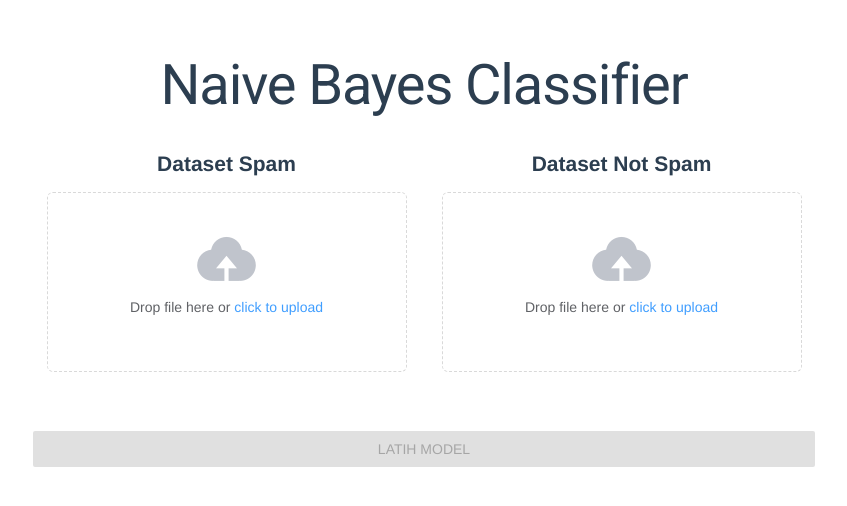
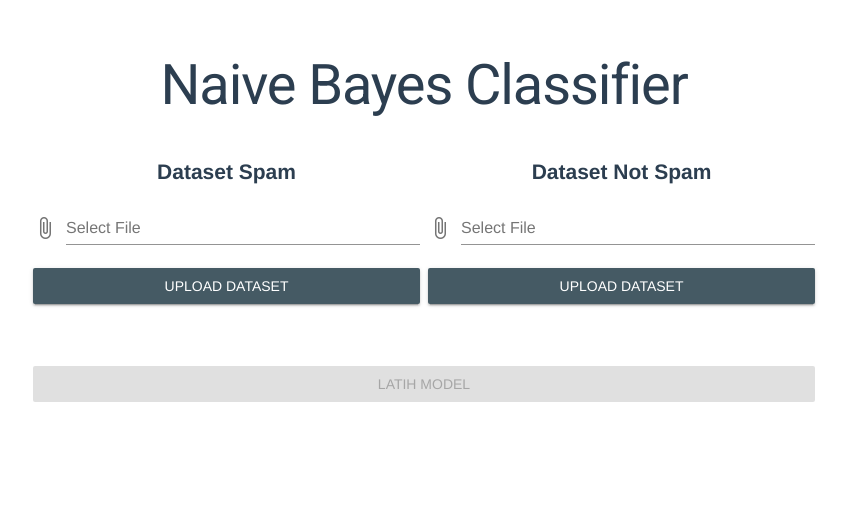
Before and after one commit to ebetap/frontend-naivebayesclassifier, a Vue app: page /train-model in a window 1280 px wide. Shown: the top 506 px of the page, without its empty margins (216-1063 px from the left). Built offline with nearby package versions, Linux system fonts and the light colour scheme.

Commit message:
update frontend

```diff
--- a/package.json
+++ b/package.json
@@ -6,10 +6,11 @@
     "serve": "vue-cli-service serve",
     "build": "vue-cli-service build",
     "lint": "vue-cli-service lint",
-    "start": "npm install && npm install http-server --save && npm run build && http-server dist/"
+    "start": "killall node && npm install && npm install http-server --save && npm run build && http-server dist/"
   },
   "dependencies": {
     "axios": "^0.18.0",
+    "axios-fileupload": "0.0.1",
     "element-ui": "^2.4.11",
     "vue": "^2.5.17",
     "vue-router": "^3.0.1",
--- a/src/store/actions.js
+++ b/src/store/actions.js
@@ -1,3 +1,6 @@
+
+
+
 export default {
 
 }
--- a/src/views/TrainModel.vue
+++ b/src/views/TrainModel.vue
@@ -2,31 +2,87 @@
   <v-container grid-list-md>
     <!-- <h1>Train Model</h1> -->
     <v-layout row wrap>
+      <v-flex row wrap xs12 md12 lg12>
+        <v-alert
+          v-model="alertSuccess"
+          class="green lighten-1"
+          type="success"
+        >
+          Dataset Berhasil Diupload
+        </v-alert>
+        <v-alert
+          v-model="alertError"
+          class="red lighten-1"
+          type="error"
+        >
+          Dataset Gagal DiUpload
+        </v-alert>
+        <v-alert
+          v-model="alertTraining"
+          class="green lighten-1"
+          type="success"
+        >
+          {{alertTrainingMessage}}
+        </v-alert>
+      </v-flex>
       <v-flex xs6 md6 lg6>
         <h2 class="mb-3">Dataset Spam</h2>
-        <el-upload
-          class="upload-demo"
-          drag
-          action="localhost"
-          :on-remove="handleRemove"
-          :auto-upload="false"
-          :on-change="handlePreview">
-          <i class="el-icon-upload"></i>
-          <div class="el-upload__text">Drop file here or <em>click to upload</em></div>
-        </el-upload>
+        <v-text-field
+          label="Select File"
+          @click='pickFile'
+          v-model='fileSpamName'
+          prepend-icon='attach_file'
+          :disabled="btnSpamDisable ? true:false"></v-text-field>
+				<form>
+          <input
+						type="file"
+						style="display: none"
+						ref="spam"
+            name="spam"
+						accept="json/*"
+						@change="onFilePickedSpam"
+					>
+          <v-btn
+            color="blue-grey darken-2"
+            class="white--text mt-1"
+            text-xs-center
+            block
+            v-on:click.prevent="handleFileSpam"
+            :disabled="btnSpamDisable ? true:false"
+          >
+            Upload Dataset
+          </v-btn>
+        </form>
       </v-flex>
+
       <v-flex xs6 md6 lg6>
         <h2 class="mb-3">Dataset Not Spam</h2>
-        <el-upload
-          class="upload-demo"
-          drag
-          action="localhost"
-          :on-remove="handleRemove2"
-          :auto-upload="false"
-          :on-change="handlePreview2">
-          <i class="el-icon-upload"></i>
-          <div class="el-upload__text">Drop file here or <em>click to upload</em></div>
-        </el-upload>
+        <v-text-field
+        label="Select File"
+        @click='pickFileNotSpam'
+        v-model='fileNotSpamName'
+        prepend-icon='attach_file'
+        :disabled="btnNotSpamDisable ? true:false"></v-text-field>
+				<form>
+          <input
+						type="file"
+						style="display: none"
+						ref="notspam"
+            name="notspam"
+						accept="json/*"
+						@change="onFilePickedNotSpam"
+					>
+          <v-btn
+            color="blue-grey darken-2"
+            class="white--text mt-1"
+            text-xs-center
+            block
+            v-on:click.prevent="handleFileNotSpam"
+            :disabled="btnNotSpamDisable ? true:false"
+          >
+            Upload Dataset
+          </v-btn>
+        </form>
       </v-flex>
     </v-layout>
 
@@ -38,7 +94,7 @@
           @click="handleTrain"
           text-xs-center
           block
-          :disabled="valid ? false : true"
+          :disabled="btnSpamDisable && btnNotSpamDisable ? false:true"
         >
           Latih Model
         </v-btn>
@@ -48,52 +104,112 @@
 </template>
 
 <script>
+import axiosFu from 'axios-fileupload'
 import axios from 'axios'
 export default {
   name: 'TrainModel',
   data(){
     return{
-      fileSpam:[],
-      fileNotSpam: [],
-      valid: false
+      alertTraining: false,
+      alertTrainingMessage: '',
+      alertError: false,
+      alertSuccess: false,
+      btnSpamDisable: false,
+      btnNotSpamDisable:false,
+      valid: false,
+      fileSpamName: '',
+      fileSpam: '',
+      imageUrl: '',
+      fileNotSpamName: '',
+      fileNotSpam: '',
+      isLoading: false
     }
   },
-  watch:{
-    fileSpam: function(value) {
-      if(this.fileSpam.length > 0 && this.fileNotSpam.length >0){
-        this.valid = true
-      }else{
-        this.valid = false
+  methods:{
+    pickFile() {
+      this.$refs.spam.click()
+    },
+
+    pickFileNotSpam(){
+      this.$refs.notspam.click()
+    },
+
+    onFilePickedSpam(e) {
+			const files = e.target.files
+			if(files[0] !== undefined) {
+				this.fileSpamName = files[0].name
+				if(this.fileSpamName.lastIndexOf('.') <= 0) {
+					return
+				}
+				const fr = new FileReader ()
+				fr.readAsDataURL(files[0])
+				fr.addEventListener('load', () => {
+          this.fileSpam = files[0]
+				})
       }
     },
 
-    fileNotSpam: function(value) {
-      if(this.fileSpam.length > 0 && this.fileNotSpam.length >0){
-        this.valid = true
-      }else{
-        this.valid = false
+    onFilePickedNotSpam(e){
+      const files = e.target.files
+			if(files[0] !== undefined) {
+				this.fileNotSpamName = files[0].name
+				if(this.fileNotSpamName.lastIndexOf('.') <= 0) {
+					return
+				}
+				const fr = new FileReader ()
+				fr.readAsDataURL(files[0])
+				fr.addEventListener('load', () => {
+          this.fileNotSpam = files[0]
+				})
       }
-    }
-  },
-  methods:{
-    handlePreview(file){
-      this.fileSpam.push(file)
     },
 
-    handlePreview2(file){
-      this.fileNotSpam.push(file)
+    handleFileSpam(){
+      axiosFu('http://localhost:3000/datasets',this.fileSpam)
+      .then(res => {
+        if(res.data !== 'OK'){
+          this.alertError = true
+          setTimeout(() => {
+            this.alertError = false
+          },5000)
+        }else{
+          this.alertSuccess = true
+          setTimeout(() => {
+            this.alertSuccess = false
+          },5000)
+          this.btnSpamDisable = true
+        }
+      })
     },
 
-    handleRemove(file){
-      this.fileSpam = []
-    },
-
-    handleRemove2(file){
-      this.fileNotSpam = []
+    handleFileNotSpam(){
+      axiosFu('http://localhost:3000/datasets',this.fileNotSpam)
+      .then(res => {
+        if(res.data !== 'OK'){
+          this.alertError = true
+          setTimeout(() => {
+            this.alertError = false
+          },5000)
+        }else{
+          this.alertSuccess = true
+          setTimeout(() => {
+            this.alertSuccess = false
+          },5000)
+          this.btnNotSpamDisable = true
+        }
+      })
     },
 
     handleTrain(){
-
+      axios.post('http://localhost:3000/train')
+      .then(res => {
+        if(res.data.error == false){
+          this.alertTraining = true
+          this.alertTrainingMessage = res.data.message
+        }else{
+          this.alertTraining = false
+        }
+      })
     }
   }
 }
```
Also changed, not shown: 1 other file (tests, documents, lock files or other folders).
